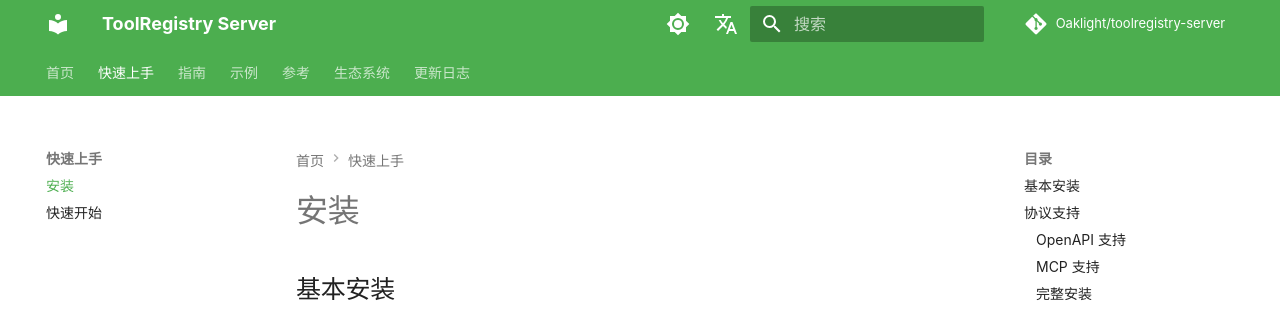
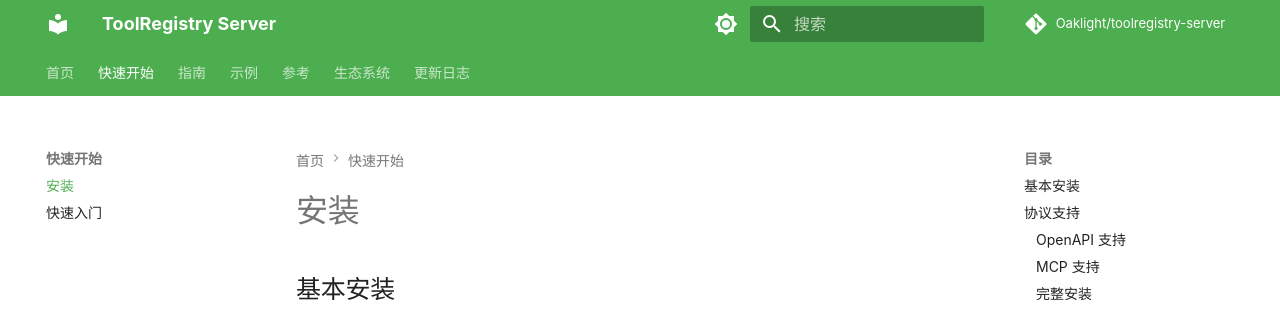
Before and after one commit to Oaklight/toolregistry-server, an MkDocs documentation site: the page built from docs/get-started/installation.md, in a window 1280 px wide and 900 px high. Shown: the top 309 px of the window. Built offline with MkDocs 1.6.1 and Material for MkDocs 9.7.7, drawn with Linux system fonts in a browser that asks for light colours; some web fonts are replaced; comment, search, counter and statistics services are not loaded; part of the change alters nothing that is shown.

Commit message:
docs: align nav with core 7-tab structure, add GH Pages preview
- Rename 快速上手 tab → 快速开始 to match core
- Remove alternate language links (Chinese-only preview)
- Update site_url for GitHub Pages
- Add .github/workflows/gh-pages.yml for preview deployment

```diff
--- a/mkdocs.yml
+++ b/mkdocs.yml
@@ -1,7 +1,7 @@
 site_name: ToolRegistry Server
 site_description: 通过 OpenAPI 和 MCP 为函数调用 LLM 提供自定义工具服务
 site_author: Peng Ding
-site_url: https://toolregistry-server.readthedocs.io/zh-cn/latest
+site_url: https://oaklight.github.io/toolregistry-server/
 repo_name: Oaklight/toolregistry-server
 repo_url: https://github.com/Oaklight/toolregistry-server
 copyright: Copyright &copy; 2026 Peng Ding
@@ -75,7 +75,7 @@ plugins:
       sections:
         首页:
           - index.md
-        快速上手:
+        快速开始:
           - get-started/installation.md
           - get-started/quickstart.md
         指南:
@@ -129,19 +129,11 @@ extra:
       link: https://github.com/Oaklight/toolregistry-server
     - icon: fontawesome/brands/python
       link: https://pypi.org/project/toolregistry-server/
-  alternate:
-    - name: English
-      link: /en/latest/
-      lang: en
-    - name: 中文
-      link: /zh-cn/latest/
-      lang: zh
-
 nav:
   - 首页: index.md
-  - 快速上手:
+  - 快速开始:
       - 安装: get-started/installation.md
-      - 快速开始: get-started/quickstart.md
+      - 快速入门: get-started/quickstart.md
   - 指南:
       - 配置: guides/configuration.md
       - 认证: guides/authentication.md
```
Also changed, not shown: 1 other file.
